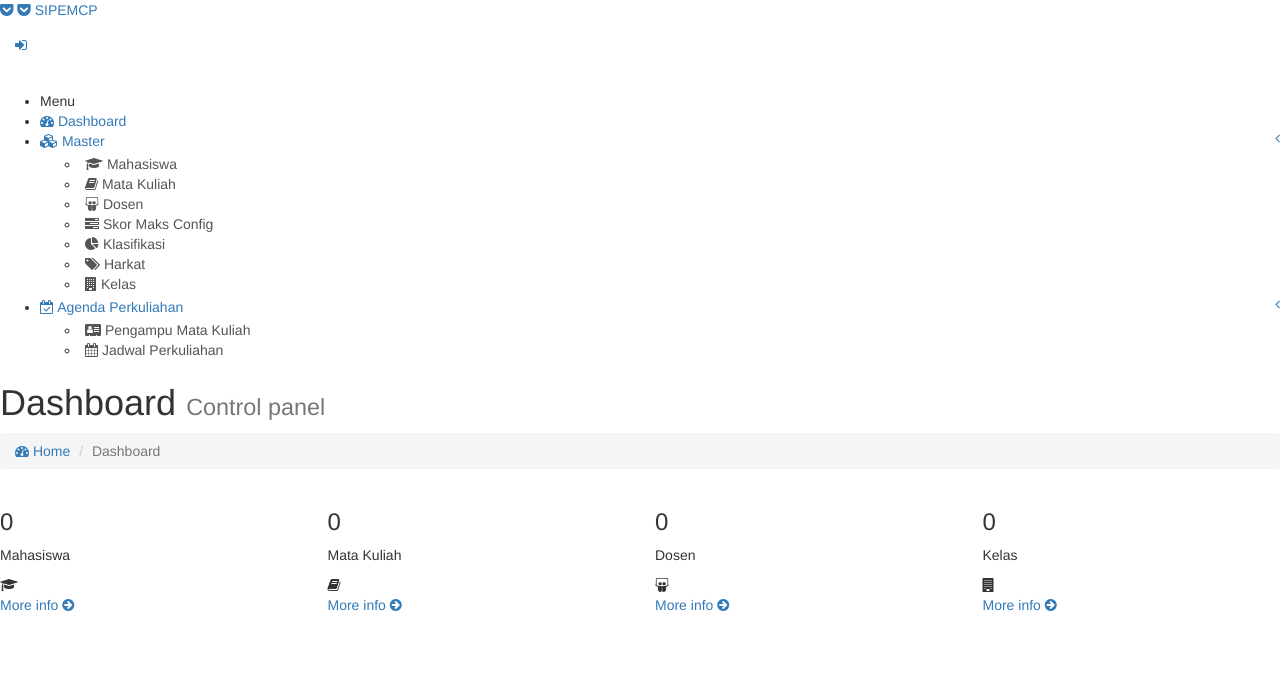
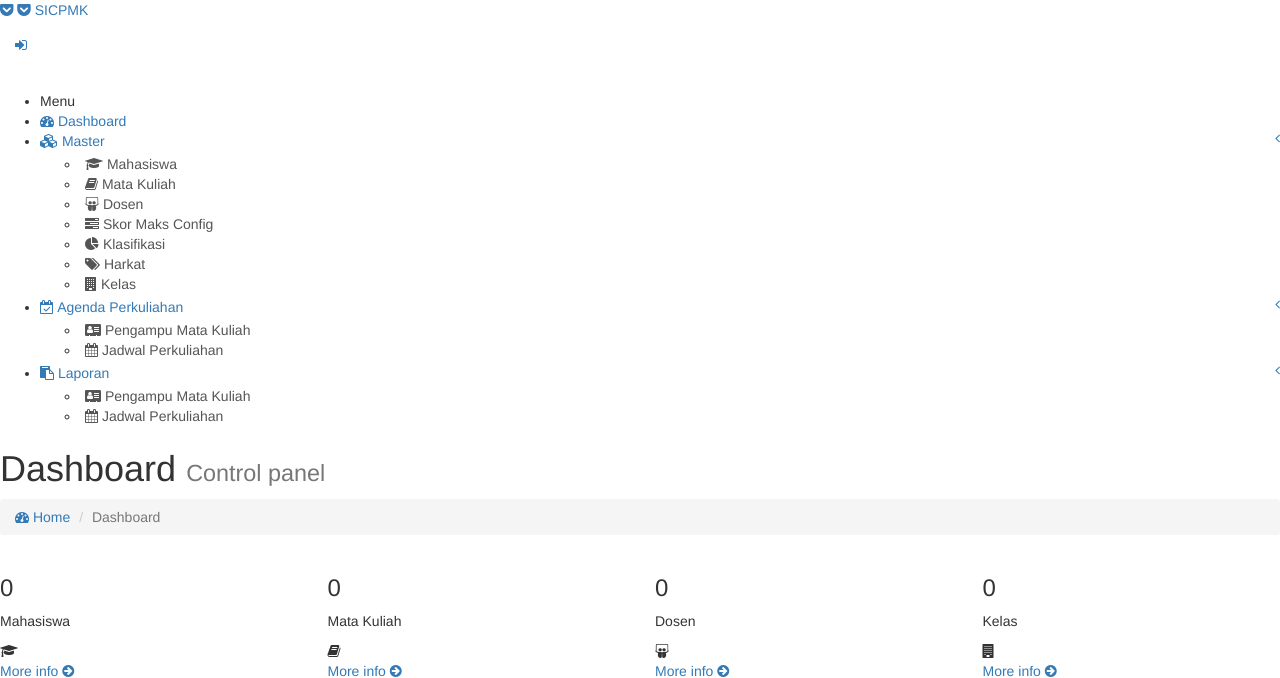
Before and after one commit to novalwardhana/sistem-informasi-jadwal-perkuliahan-fmipa-uii, a CodeIgniter app: page /sicpmk/index.php/dashboard/index in a window 1280 px wide. Shown: the top 678 px of the page. Before the commit the page ends 611 px from the top, so only its background shows below. Run offline with CodeIgniter, Linux system fonts and the light colour scheme; the visitor is signed in with stand-in values (Sample User, id 1); data that the repository does not hold is empty; some libraries are stand-ins or nearby versions.

Commit message:
Navbar and sidebar

```diff
--- a/application/views/layout/header.php
+++ b/application/views/layout/header.php
@@ -1,7 +1,7 @@
 <header class="main-header">
     <a href="index2.html" class="logo">
       <span class="logo-mini"><b><i class="fa fa-get-pocket"></i></b></span>
-      <span class="logo-lg"><b><i class="fa fa-get-pocket"></i></b> SIPEMCP</span>
+      <span class="logo-lg"><b><i class="fa fa-get-pocket"></i></b> SICPMK</span>
     </a>
     <!-- Header Navbar: style can be found in header.less -->
     <nav class="navbar navbar-static-top">
--- a/application/views/layout/sidebar.php
+++ b/application/views/layout/sidebar.php
@@ -4,7 +4,7 @@
       <ul class="sidebar-menu" data-widget="tree">
         <li class="header">Menu</li>
         <li><a href="<?php echo base_url() ?>"><i class="fa fa-dashboard"></i> <span>Dashboard</span></a></li>
-        <li class="active treeview">
+        <li class="treeview">
           <a href="#">
             <i class="fa fa-cubes"></i>
             <span>Master</span>
@@ -22,10 +22,23 @@
             <li><a href="<?php echo base_url('Kelas') ?>" style="margin: 12px 5px; color: #555;"><i class="fa fa-building"></i> <span>Kelas</span></a></li>
           </ul>
         </li>
-				<li class="active treeview">
+				<li class="treeview">
 					<a href="#">
             <i class="fa fa-calendar-check-o"></i>
             <span>Agenda Perkuliahan</span>
+            <span class="pull-right-container">
+              <i class="fa fa-angle-left pull-right"></i>
+            </span>
+          </a>
+					<ul class="treeview-menu" style="padding-top: 3px; padding-bottom: 3px;">
+						<li><a href="<?php echo base_url('DosenPengampu') ?>" style="margin: 1px 5px 12px 5px; color: #555;"><i class="fa fa-address-card"></i> <span>Pengampu Mata Kuliah</span></a></li>
+        		<li><a href="<?php echo base_url('JadwalPerkuliahan') ?>" style="margin: 12px 5px; color: #555;"><i class="fa fa-calendar"></i> <span>Jadwal Perkuliahan</span></a></li>
+					</ul>
+				</li>
+				<li class="treeview">
+					<a href="#">
+            <i class="fa fa-clipboard"></i>
+            <span>Laporan</span>
             <span class="pull-right-container">
               <i class="fa fa-angle-left pull-right"></i>
             </span>
```
